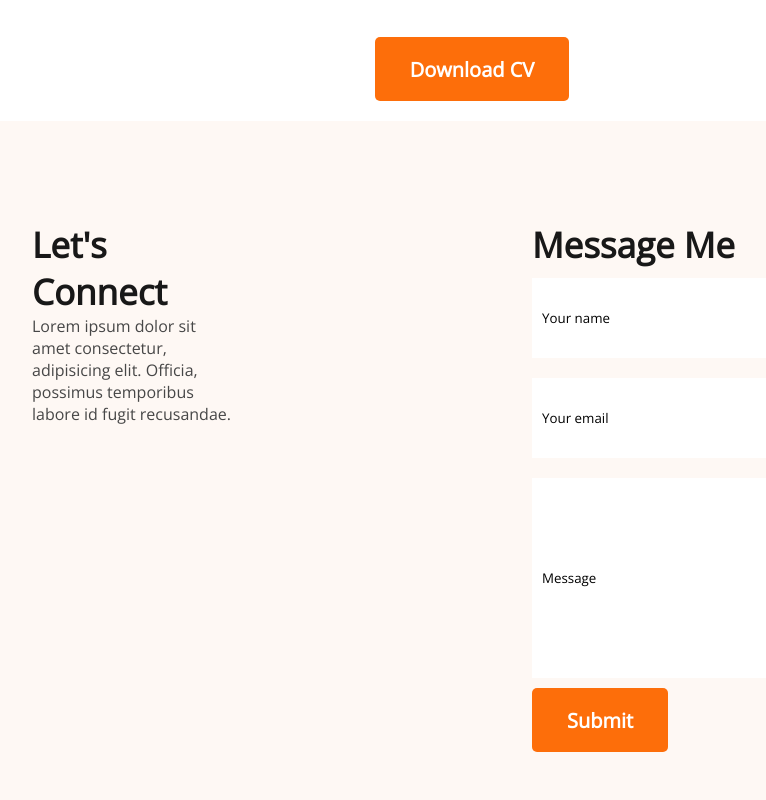
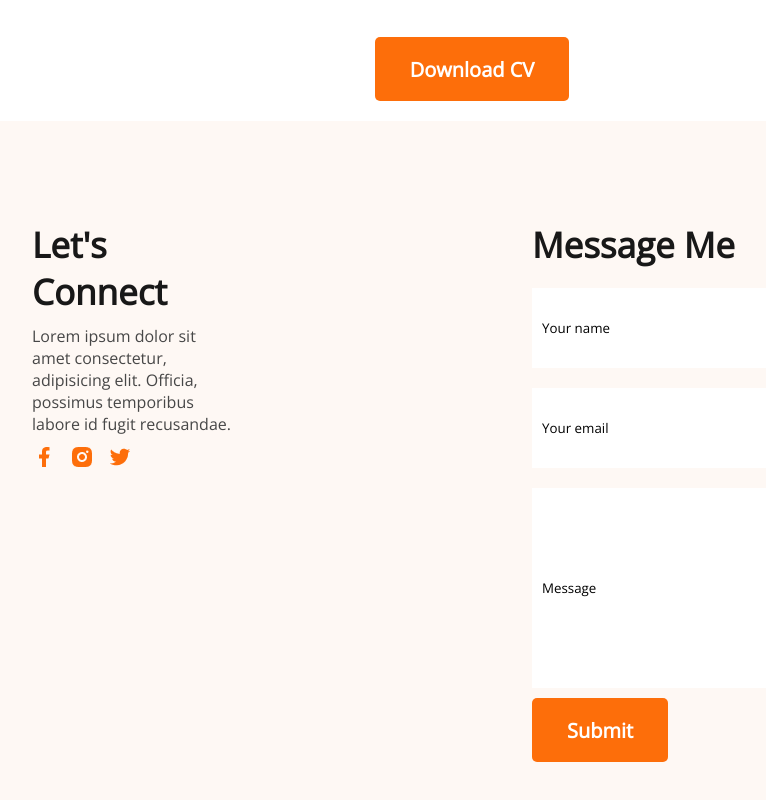
Before and after one commit to amitmahmud26/again-1, a plain HTML site: page index.html in a window 1280 px wide. Shown: the part 2813-3613 px from the top of the page, without its empty margins (168-934 px from the left). Drawn offline with nearby package versions, Linux system fonts and the light colour scheme.

Commit message:
added icons

```diff
--- a/index.html
+++ b/index.html
@@ -140,6 +140,11 @@
         <section class="lets-connect">
             <h3 class="connect-title">Let's Connect</h3>
             <p class="connect-description">Lorem ipsum dolor sit amet consectetur, adipisicing elit. Officia, possimus temporibus labore id fugit recusandae.</p>
+            <div class="icons">
+                <a href=""><img src="images/icons/facebook.png" alt=""></a>
+                <a href=""><img src="images/icons/insta.png" alt=""></a>
+                <a href=""><img src="images/icons/twitter.png" alt=""></a>
+            </div>
         </section>
         <section class="lets-message">
             <h3 class="connect-title">Message Me</h3>
--- a/portfolio.css
+++ b/portfolio.css
@@ -198,11 +198,16 @@ footer{
     color: #181818;
     font-size: 35px;
     font-weight: 700;
+    margin-bottom: 10px;
 }
 .connect-description{
     font-size: 16px;
     font-weight: 400;
     color: #474747;
+    margin-bottom: 10px;
+}
+.icons{
+    margin-bottom: 10px;
 }
 input{
     border: 0;
@@ -218,3 +223,6 @@ input{
 .message{
     height: 180px;
 }
+a{
+    margin-right: 10px;
+}
```
